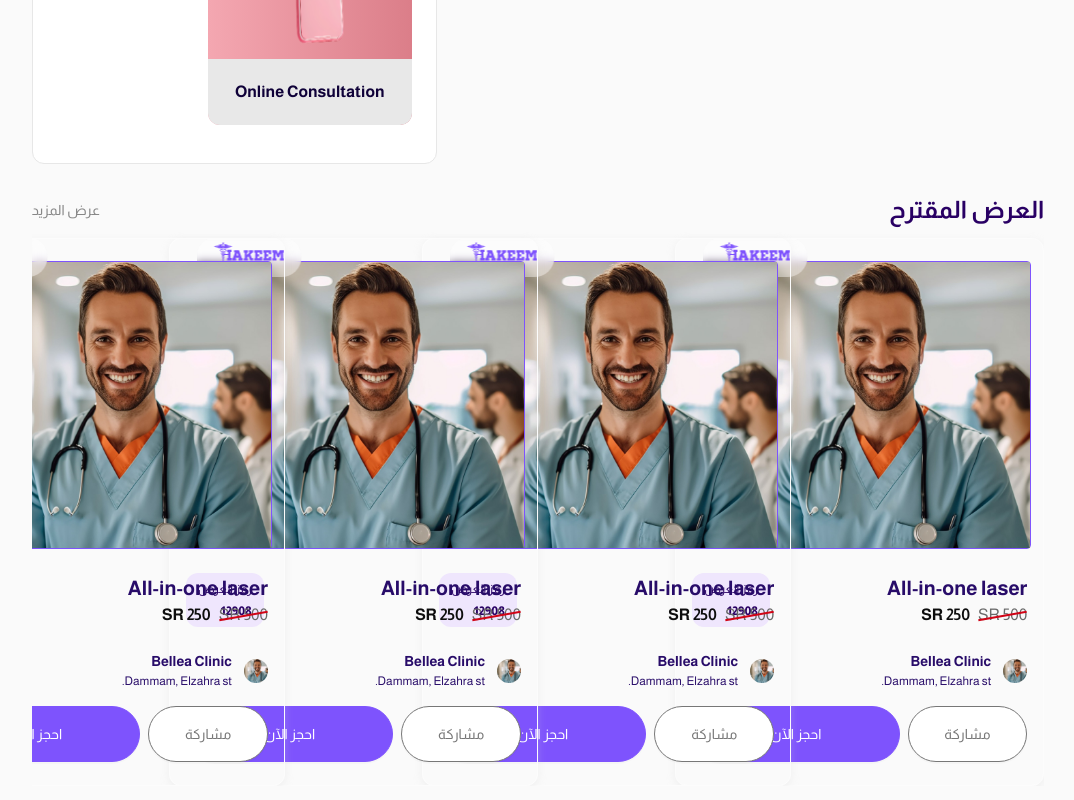
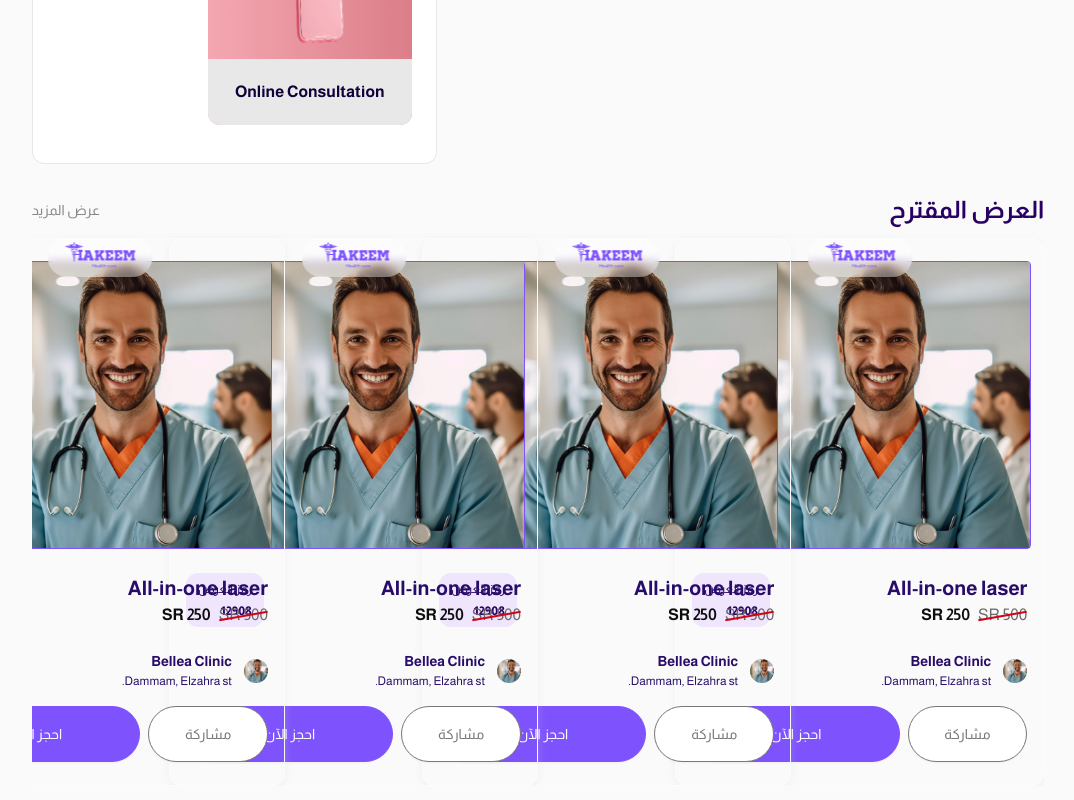
Before and after one commit to Almutamiaz/Frontend, a Next.js app: page /1/Services/OfferDetails in a window 1280 px wide. Shown: the part 1511-2311 px from the top of the page, without its empty margins (102-1176 px from the left). Built offline with nearby package versions, Linux system fonts and the light colour scheme; no server answers.

Commit message:
Update OfferCard.jsx

```diff
--- a/src/components/OfferCard.jsx
+++ b/src/components/OfferCard.jsx
@@ -1,7 +1,6 @@
 import Image from "next/image";
 import React from "react";
 import DummyDoctorImage from "@/assets/images/DummyDoctorImage.jpg";
-import Logo from "./Logo";
 import HakeemHealthCareLogo from "@/assets/icons/HakeemHealthCareLogo";
 import { useTranslations } from "next-intl";
 import { Button, Col } from "antd";
@@ -34,7 +33,7 @@ const OfferCard = ({ offerName }) => {
               }}
             />
             {/* <div className="w-[105px] h-[40px] rounded-[100px] bg-[#FEFEFE66] absolute top-0 start-1/2 py-[5px] px-[10px]"> */}
-            <div className="w-[105px] h-[40px] rounded-[100px] bg-[#FEFEFE66] absolute top-[-25px] start-1/2 -translate-x-1/2 py-[5px] px-[10px] backdrop-blur-sm">
+            <div className="w-[105px] h-[40px] rounded-[100px] bg-[#FEFEFE66] absolute top-[-25px] start-1/2 -translate-x-1/2 py-[5px] px-[10px] backdrop-blur-sm rtl:translate-x-1/2">
               <HakeemHealthCareLogo
                 w={"100%"}
                 h={"100%"}
```
